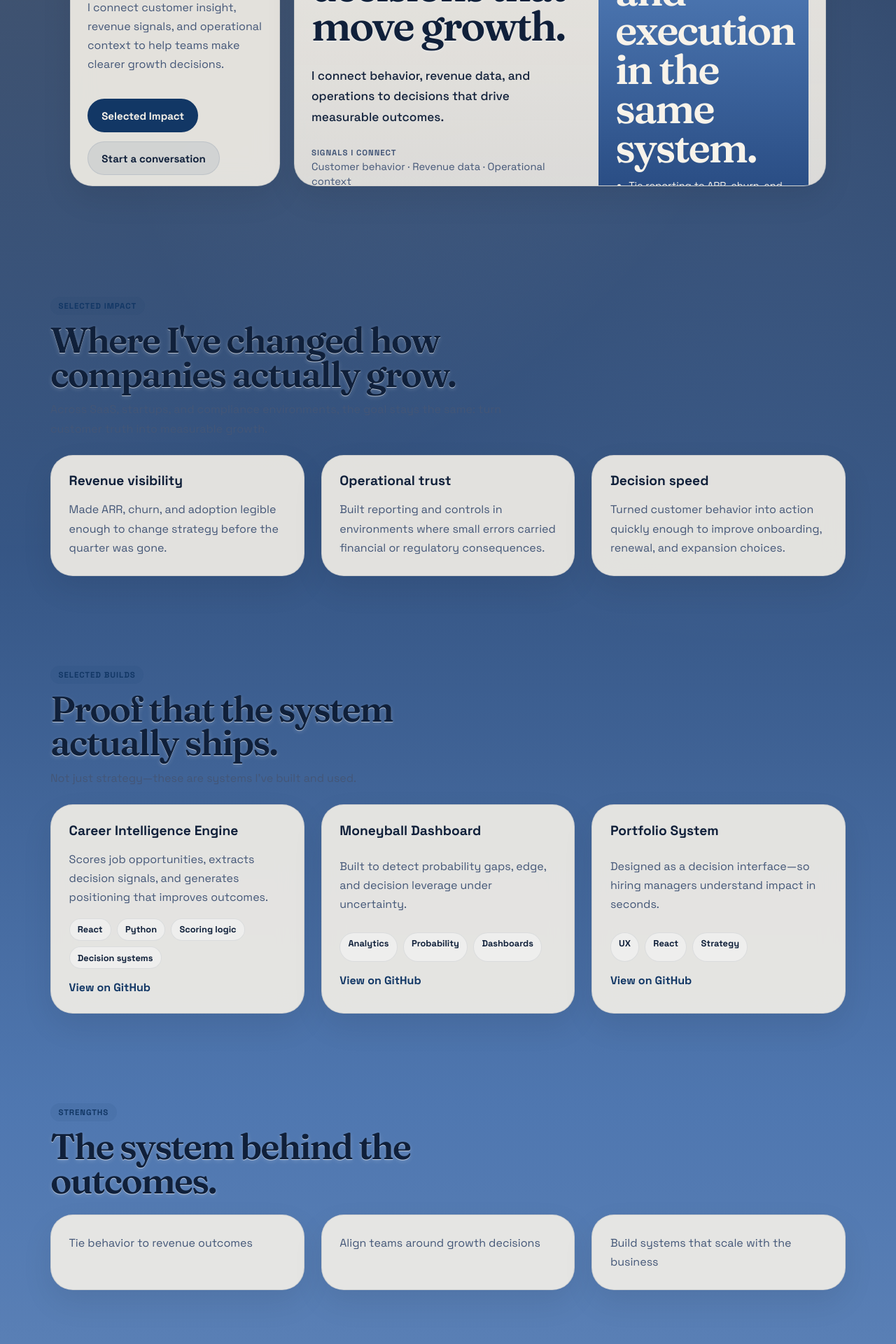
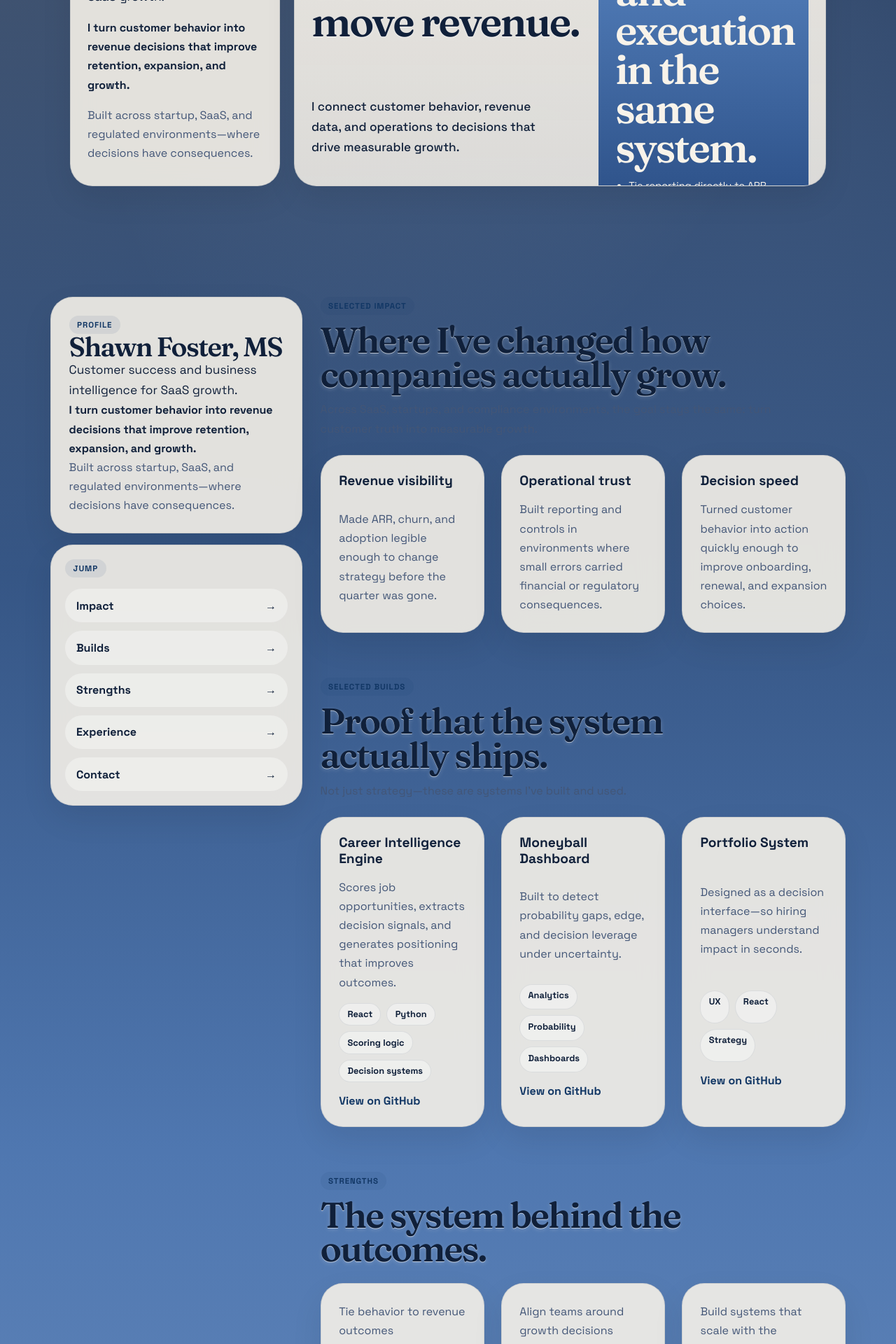
Before and after one commit to shawnfoster/shawn-portfolio-system, a React (Vite) app: page / in a window 1280 px wide. Shown: the part 440-2360 px from the top of the page at 70% size. Built offline with nearby package versions, Linux system fonts and the light colour scheme.

Commit message:
Restore static portfolio structure

```diff
--- a/src/App.jsx
+++ b/src/App.jsx
@@ -1,54 +1,43 @@
-import { useEffect, useState } from 'react'
 import Contact from './components/Contact'
 import Experience from './components/Experience'
 import Header from './components/Header'
 import Hero from './components/Hero'
+import JumpCard from './components/JumpCard'
 import SelectedBuilds from './components/SelectedBuilds'
 import SelectedImpact from './components/SelectedImpact'
 import Strengths from './components/Strengths'
-import { copy, defaultMode, siteContent } from './data/copy'
-
-function getModeFromUrl() {
-  if (typeof window === 'undefined') {
-    return defaultMode
-  }
-
-  const mode = new URL(window.location.href).searchParams.get('mode')
-  return Object.hasOwn(copy, mode) ? mode : defaultMode
-}
-
-function useAdaptiveMode() {
-  const [mode, setMode] = useState(getModeFromUrl)
-
-  useEffect(() => {
-    const handlePopState = () => {
-      setMode(getModeFromUrl())
-    }
-
-    window.addEventListener('popstate', handlePopState)
-    return () => window.removeEventListener('popstate', handlePopState)
-  }, [])
-
-  useEffect(() => {
-    const url = new URL(window.location.href)
-    url.searchParams.set('mode', mode)
-    window.history.replaceState({}, '', url)
-  }, [mode])
-
-  return [mode, setMode]
-}
+import { siteContent } from './data/copy'
 
 function App() {
-  const [mode] = useAdaptiveMode()
-  const currentCopy = copy[mode]
-
   return (
     <div className="app-shell" id="top">
       <main>
         <div className="home-page hero-screen">
           <Header items={siteContent.topNav} />
-          <Hero decisionSystem={siteContent.decisionSystem} />
+          <Hero
+            profile={siteContent.profile}
+            decisionSystem={siteContent.decisionSystem}
+            executiveProof={siteContent.executiveProof}
+          />
         </div>
+        <div className="site-section split-layout">
+          <aside className="split-rail">
+            <div className="split-rail-stack">
+              <article className="card split-profile-card">
+                <span className="eyebrow">Profile</span>
+                <h2>{siteContent.profile.name}</h2>
+                <p className="profile-title">{siteContent.profile.title}</p>
+                <p className="hero-kicker">{siteContent.profile.body}</p>
+                <p className="profile-summary">{siteContent.profile.support}</p>
+              </article>
+
+              <div className="split-jump">
+                <JumpCard items={siteContent.stickyNav} />
+              </div>
+            </div>
+          </aside>
+
+          <div className="split-main">
             <SelectedImpact
               title={siteContent.impact.title}
               intro={siteContent.impact.intro}
@@ -59,7 +48,9 @@ function App() {
               intro={siteContent.builds.intro}
               items={siteContent.builds.items}
             />
-        <Strengths items={currentCopy.strengths} />
+            <Strengths items={siteContent.strengths} />
+          </div>
+        </div>
         <Experience items={siteContent.experience.items} />
         <Contact contact={siteContent.contact} base={siteContent.base} jumpItems={siteContent.stickyNav} />
       </main>
--- a/src/components/DecisionSystem.jsx
+++ b/src/components/DecisionSystem.jsx
@@ -1,24 +1,11 @@
-function DecisionSystem({ title, description, operatingModel, children }) {
+function DecisionSystem({ title, description, proof, operatingModel, children }) {
   return (
     <article className="card decision-card decision-system-card">
       <div className="decision-system-main">
         <span className="eyebrow">Decision System</span>
         <h2 className="section-title">{title}</h2>
         <p className="decision-lead">{description}</p>
-
-        <div className="decision-support" aria-label="Decision support context">
-          <div className="decision-meta-block">
-            <span className="decision-meta-label">Signals I Connect</span>
-            <p className="decision-meta-copy">
-              Customer behavior · Revenue data · Operational context
-            </p>
-          </div>
-
-          <div className="decision-meta-block">
-            <span className="decision-meta-label">Decisions I Support</span>
-            <p className="decision-meta-copy">Retention · Expansion · Growth prioritization</p>
-          </div>
-        </div>
+        <p className="decision-proof">{proof}</p>
 
         <div className="operating-strip" aria-label="Operating model">
           <span className="operating-label">Operating Model</span>
--- a/src/components/Hero.jsx
+++ b/src/components/Hero.jsx
@@ -1,32 +1,17 @@
 import DecisionSystem from './DecisionSystem'
 import ExecutiveProof from './ExecutiveProof'
 
-const HERO_TITLE = 'Shawn Foster, MS'
-const HERO_SUBTITLE = 'Customer Success + BI for SaaS Growth'
-const HERO_SUMMARY =
-  'I connect customer insight, revenue signals, and operational context to help teams make clearer growth decisions.'
-
-const DECISION_TITLE = 'I turn customer behavior into revenue decisions that move growth.'
-const DECISION_DESCRIPTION =
-  'I connect behavior, revenue data, and operations to decisions that drive measurable outcomes.'
-
-const PROOF_TITLE = 'Customer truth, revenue visibility, and execution in the same system.'
-const PROOF_BULLETS = [
-  'Tie reporting to ARR, churn, and expansion',
-  'Build systems used in real decisions',
-  'Move from insight to execution fast',
-]
-
-function Hero({ decisionSystem }) {
+function Hero({ profile, decisionSystem, executiveProof }) {
   return (
     <section className="site-section hero-section">
       <div className="home-stage">
         <div className="hero-grid">
           <article className="card profile-card">
             <span className="eyebrow">Profile</span>
-            <h1>{HERO_TITLE}</h1>
-            <p className="profile-title">{HERO_SUBTITLE}</p>
-            <p className="profile-summary">{HERO_SUMMARY}</p>
+            <h1>{profile.name}</h1>
+            <p className="profile-title">{profile.title}</p>
+            <p className="hero-kicker">{profile.body}</p>
+            <p className="profile-summary">{profile.support}</p>
 
             <div className="hero-actions profile-actions">
               <a className="button button-primary" href="#impact">
@@ -39,11 +24,12 @@ function Hero({ decisionSystem }) {
           </article>
 
           <DecisionSystem
-            title={DECISION_TITLE}
-            description={DECISION_DESCRIPTION}
+            title={decisionSystem.title}
+            description={decisionSystem.description}
+            proof={decisionSystem.proof}
             operatingModel={decisionSystem.operatingModel}
           >
-            <ExecutiveProof title={PROOF_TITLE} bullets={PROOF_BULLETS} />
+            <ExecutiveProof title={executiveProof.title} bullets={executiveProof.bullets} />
           </DecisionSystem>
         </div>
       </div>
--- a/src/data/copy.js
+++ b/src/data/copy.js
@@ -1,53 +1,3 @@
-export const defaultMode = 'revops'
-
-export const modeOptions = [
-  { value: 'bi', label: 'BI' },
-  { value: 'cs', label: 'Customer Success' },
-  { value: 'revops', label: 'RevOps' },
-]
-
-export const copy = {
-  bi: {
-    hero: 'Customer behavior → revenue decisions.',
-    decisionSystem: {
-      primary:
-        'Convert customer behavior, revenue signals, and operational data into decisions that move revenue.',
-      secondary: 'Only signals that hold up under action.',
-    },
-    strengths: [
-      'Translate behavior into usable signals',
-      'Remove noise from reporting',
-      'Build decision-ready systems',
-    ],
-  },
-  cs: {
-    hero: 'I turn customer behavior into decisions that improve retention and growth.',
-    decisionSystem: {
-      primary:
-        'I make the “why” behind customer behavior clear—so teams can act on it.',
-      secondary: 'Grounded in how customers actually experience the product.',
-    },
-    strengths: [
-      'Translate customer behavior into actionable signals',
-      'Align product, support, and revenue decisions',
-      'Improve onboarding and retention through clarity',
-    ],
-  },
-  revops: {
-    hero: 'I turn customer behavior into revenue decisions that improve retention, expansion, and growth.',
-    decisionSystem: {
-      primary:
-        'I connect customer behavior, revenue data, and operations to decisions that drive measurable growth.',
-      secondary: 'Focused on what impacts ARR, churn, and expansion.',
-    },
-    strengths: [
-      'Tie behavior to revenue outcomes',
-      'Align teams around growth decisions',
-      'Build systems that scale with the business',
-    ],
-  },
-}
-
 export const siteContent = {
   topNav: [
     { label: 'Impact', href: '#impact' },
@@ -65,16 +15,14 @@ export const siteContent = {
   profile: {
     name: 'Shawn Foster, MS',
     title: 'Customer success and business intelligence for SaaS growth.',
-    spike: 'I turn customer behavior into revenue decisions—fast enough to impact this quarter.',
-    intro:
-      'I work across customer insight, revenue metrics, and operations to improve onboarding, retention, and expansion.',
-    summary:
+    body: 'I turn customer behavior into revenue decisions that improve retention, expansion, and growth.',
+    support:
       'Built across startup, SaaS, and regulated environments—where decisions have consequences.',
-    bestFit:
-      'Customer Success, Revenue Operations, or BI roles where retention and growth decisions matter.',
   },
   decisionSystem: {
     title: "I don't build dashboards. I build decisions that move revenue.",
+    description:
+      'I connect customer behavior, revenue data, and operations to decisions that drive measurable growth.',
     proof: 'Used in real revenue decisions—not just reporting.',
     operatingModel: ['Diagnose', 'Translate', 'Systemize'],
   },
@@ -86,6 +34,11 @@ export const siteContent = {
       'Move from executive planning into hands-on delivery without losing clarity.',
     ],
   },
+  strengths: [
+    'Tie behavior to revenue outcomes',
+    'Align teams around growth decisions',
+    'Build systems that scale with the business',
+  ],
   builds: {
     title: 'Proof that the system actually ships.',
     intro: 'Not just strategy—these are systems I’ve built and used.',
--- a/src/styles/global.css
+++ b/src/styles/global.css
@@ -133,6 +133,51 @@ select {
 
 .section-inner {
   width: 100%;
+}
+
+.split-layout {
+  display: grid;
+  grid-template-columns: minmax(280px, 360px) minmax(0, 1fr);
+  gap: clamp(1rem, 2vw, 2rem);
+  align-items: start;
+}
+
+.split-rail {
+  min-width: 0;
+}
+
+.split-rail-stack {
+  display: grid;
+  gap: 1rem;
+}
+
+.split-profile-card {
+  align-content: start;
+}
+
+.split-profile-card h2 {
+  margin: 0;
+  font-family: 'Fraunces', 'Iowan Old Style', 'Palatino Linotype', serif;
+  font-size: clamp(2rem, 3vw, 2.75rem);
+  line-height: 0.96;
+  letter-spacing: -0.04em;
+}
+
+.split-jump {
+  position: sticky;
+  top: 1.25rem;
+}
+
+.split-main {
+  display: grid;
+  gap: clamp(3rem, 5vw, 4.5rem);
+  min-width: 0;
+}
+
+.split-main > .site-section {
+  max-width: none;
+  padding: 0;
+  margin: 0;
 }
 
 .home-stage {
@@ -402,38 +447,6 @@ select {
   padding-top: clamp(1.2rem, 2.5vh, 1.8rem);
 }
 
-.adaptive-toggle {
-  display: grid;
-  gap: 0.6rem;
-}
-
-.toggle-label {
-  color: var(--muted);
-  font-size: 0.86rem;
-  font-weight: 700;
-}
-
-.toggle-controls {
-  display: inline-flex;
-  flex-wrap: wrap;
-  gap: 0.5rem;
-}
-
-.toggle-button {
-  padding: 0.7rem 0.95rem;
-  border: 1px solid var(--line);
-  border-radius: 999px;
-  background: rgba(255, 255, 255, 0.4);
-  color: var(--ink);
-  cursor: pointer;
-}
-
-.toggle-button.is-active {
-  background: var(--accent);
-  border-color: var(--accent);
-  color: #f8f3ea;
-}
-
 .decision-card,
 .proof-card {
   padding: clamp(1.5rem, 3vw, 2.5rem);
@@ -469,30 +482,6 @@ select {
   font-size: 1.08rem;
   font-weight: 500;
   max-width: 30ch;
-}
-
-.decision-support {
-  display: grid;
-  gap: 0.65rem;
-}
-
-.decision-meta-block {
-  display: grid;
-  gap: 0.18rem;
-}
-
-.decision-meta-label {
-  color: var(--muted);
-  font-size: 0.72rem;
-  font-weight: 700;
-  letter-spacing: 0.08em;
-  text-transform: uppercase;
-}
-
-.decision-meta-copy {
-  color: var(--muted) !important;
-  font-size: 0.92rem;
-  line-height: 1.45 !important;
 }
 
 .decision-proof {
@@ -791,9 +780,14 @@ select {
 }
 
 @media (max-width: 900px) {
+  .split-layout,
   .card-grid-3,
   .contact-row {
     grid-template-columns: 1fr;
+  }
+
+  .split-jump {
+    position: static;
   }
 }
 
@@ -809,8 +803,7 @@ select {
   }
 
   .top-nav,
-  .hero-actions,
-  .toggle-controls {
+  .hero-actions {
     justify-content: center;
   }
 
```
Also changed, not shown: src/components/AdaptiveToggle.jsx (deleted, +0 -33 lines). Lines whose indentation alone changed are shown as unchanged.
